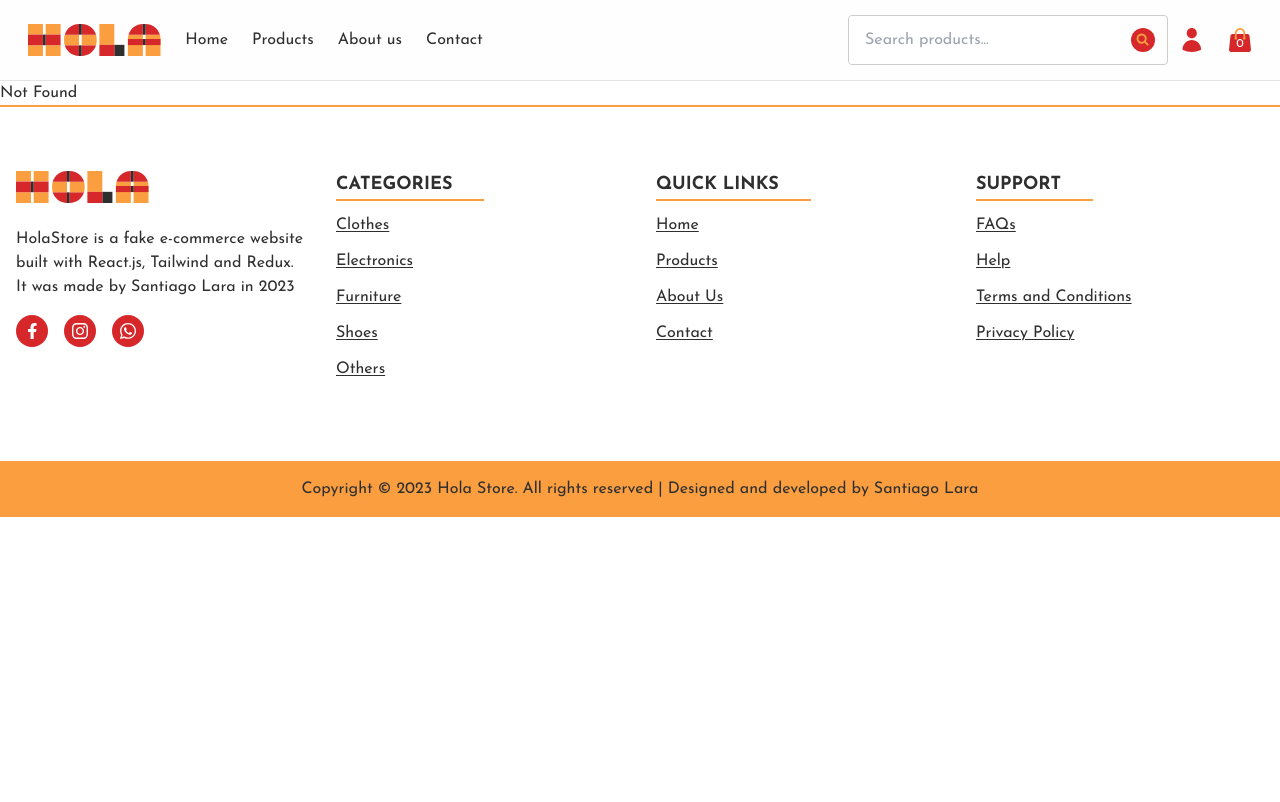
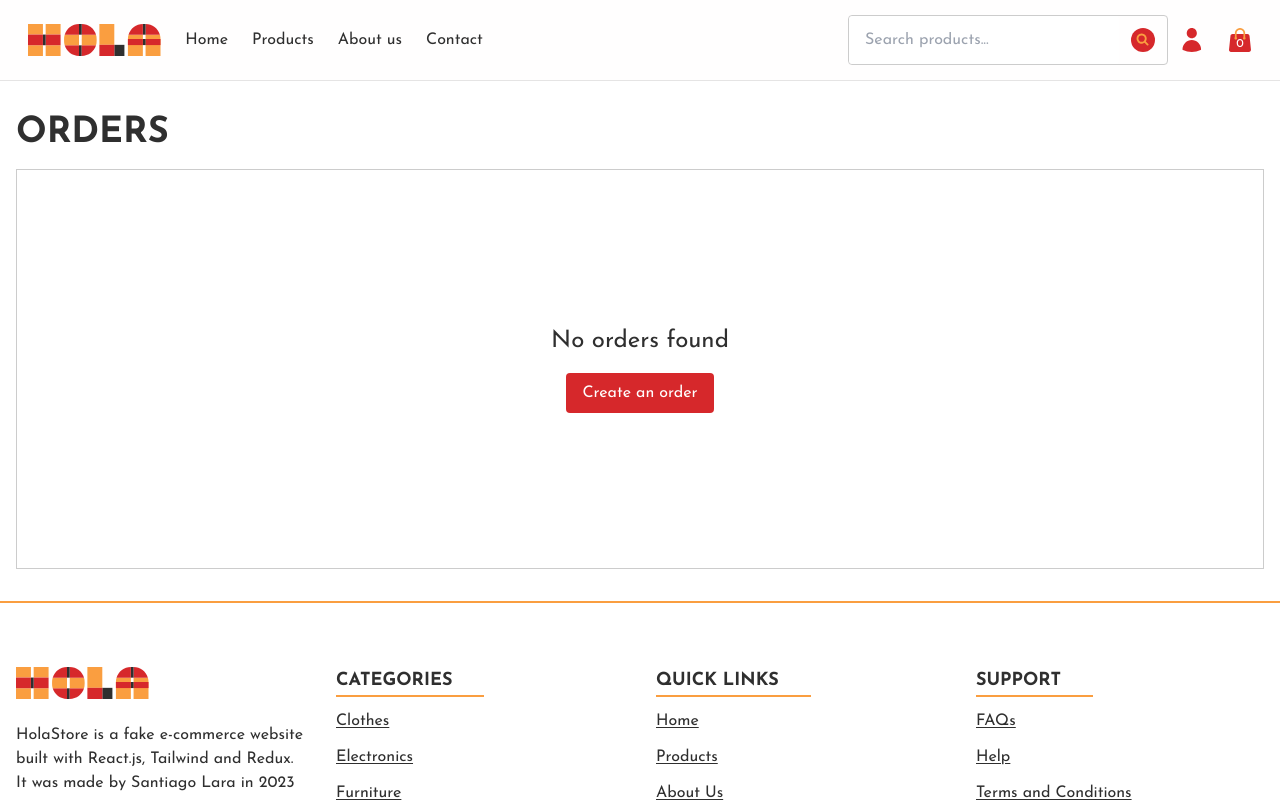
Before and after one commit to santilarae/hola-store, a React (Vite) app: page /orders in a window 1280 px wide. Shown: the top 802 px of the page. Built offline with nearby package versions, Linux system fonts and the light colour scheme.

Commit message:
Orders page

```diff
--- a/src/components/Navbar.tsx
+++ b/src/components/Navbar.tsx
@@ -180,6 +180,14 @@ const Navbar = () => {
                     </Link>
                   </li>
                   <li>
+                    <Link
+                      to='/orders'
+                      className='block whitespace-pre p-2 px-4'
+                    >
+                      My orders
+                    </Link>
+                  </li>
+                  <li>
                     <button
                       onClick={handleLogout}
                       className='block w-full whitespace-pre p-2 px-4 bg-primary/10 text-primary'
--- /dev/null
+++ b/src/pages/OrdersPage.tsx
@@ -0,0 +1,69 @@
+import { Link } from 'react-router-dom'
+import { useAppSelector } from '../hooks/redux'
+import { IOrder } from '../types/order'
+
+const OrdersPage = () => {
+  const orders = useAppSelector(state => state.order)
+  const user = useAppSelector(state => state.user)
+  const filteredOrders = orders.filter(
+    order => order.username === user.username
+  )
+
+  return (
+    <section className='max-w-7xl mx-auto my-6 px-4 md:my-8 min-h-[75vw] md:min-h-[50vh]'>
+      <header className='mb-2 md:mb-4'>
+        <h1 className='text-3xl md:text-4xl font-bold uppercase'>Orders</h1>
+      </header>
+      {filteredOrders.length > 0 && (
+        <div className='grid grid-cols-1 gap-0.5 sm:grid-cols-2 md:grid-cols-3 lg:grid-cols-4'>
+          {filteredOrders.map(order => (
+            <OrderCard key={order.id} order={order} />
+          ))}
+        </div>
+      )}
+      {filteredOrders.length === 0 && (
+        <div className='flex flex-col items-center justify-center border border-neutral min-h-[inherit]'>
+          <p className='text-2xl mb-4'>No orders found</p>
+          <Link
+            to='/products'
+            className='bg-primary text-light px-4 py-2 rounded'
+          >
+            Create an order
+          </Link>
+        </div>
+      )}
+    </section>
+  )
+}
+
+const OrderCard = ({ order }: { order: IOrder }) => {
+  const date = new Date(order.date)
+  const fixedDate = `${date.getFullYear()}-${date.getDate()}-${date.getDay()} ${date.getHours()}:${date.getMinutes().toString().padStart(2,'0')}`
+  return (
+    <article className='space-y-2 rounded text-center border border-neutral p-4 hover:border-secondary'>
+      <p>
+        <strong>Order: </strong>#{order.id}
+      </p>
+      <p>
+        <strong>Date: </strong>{fixedDate}
+      </p>
+      <p>
+        <strong>Status: </strong>
+        <span className='text-green-800 bg-green-200 p-2 rounded capitalize'>{order.status}</span>
+      </p>
+      <p>
+        <strong>Total: </strong>${order.total}
+      </p>
+      <p>
+        <Link
+          to={`/orders/${order.id}`}
+          className='inline-block text-center rounded font-bold text-secondary'
+        >
+          Details
+        </Link>
+      </p>
+    </article>
+  )
+}
+
+export default OrdersPage
--- a/src/routes/App.tsx
+++ b/src/routes/App.tsx
@@ -13,6 +13,7 @@ import {
   openComponent
 } from '../store/slices/ui'
 import OrderPage from '../pages/OrderPage'
+import OrdersPage from '../pages/OrdersPage'
 
 const App = (): JSX.Element => {
   const location = useLocation()
@@ -49,6 +50,7 @@ const App = (): JSX.Element => {
         <Route path='/' element={<HomePage />} />
         <Route path='/products' element={<ProductsPage />} />
         <Route path='/product/:productId' element={<ProductPage />} />
+        <Route path='/orders' element={<OrdersPage />} />
         <Route path='/orders/:orderId' element={<OrderPage />} />
         <Route path='*' element={<h1>Not Found</h1>} />
       </Route>
```
